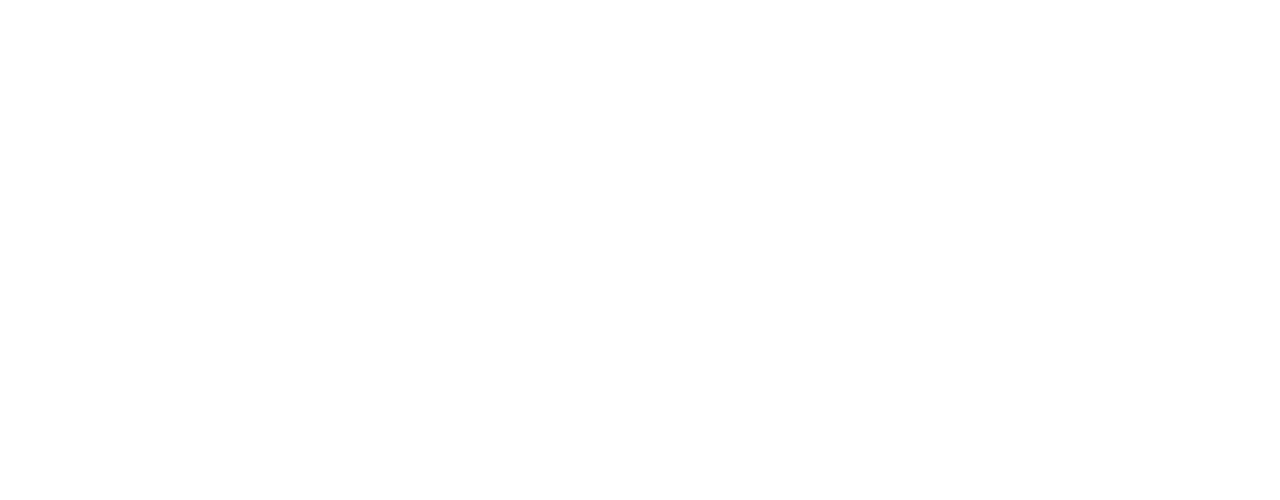
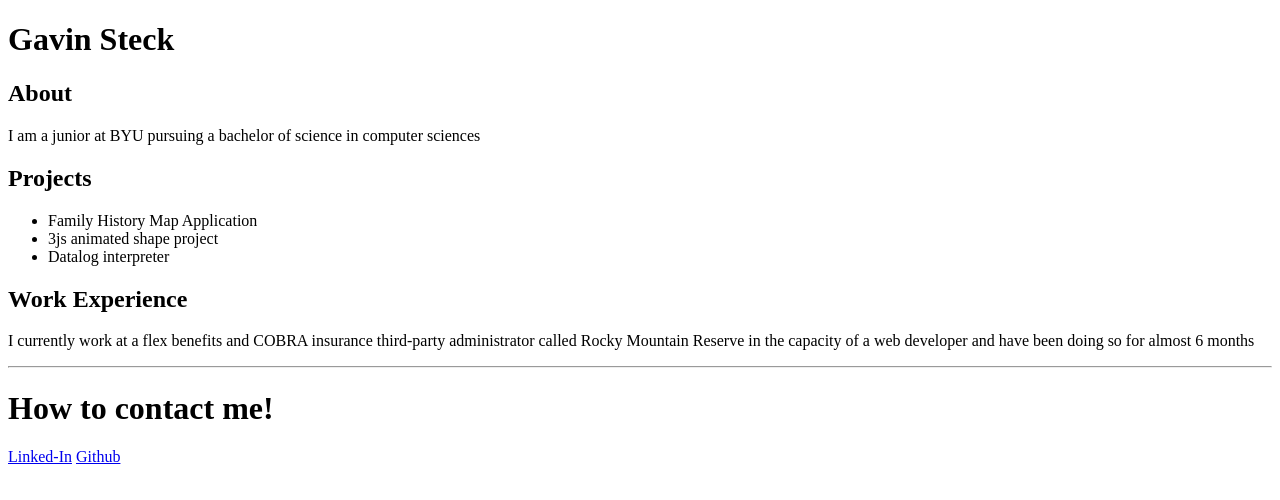
Before and after one commit to gmsteck/portfolio, a plain HTML site: page portfolio.html in a window 1280 px wide. Drawn offline with Linux system fonts and the light colour scheme.

Commit message:
Added content to portfolio

```diff
--- a/portfolio.html
+++ b/portfolio.html
@@ -1,9 +1,24 @@
 <!DOCTYPE html>
 <html>
     <head>
-
+        <title>Gavin Steck's portfolio</title>
     </head>
     <body>
-
+        <h1>Gavin Steck</h1>
+        <h2>About</h2>
+        <p>I am a junior at BYU pursuing a bachelor of science in computer sciences</p>
+        <h2>Projects</h2>
+        <ul>
+            <li>Family History Map Application</li>
+            <li>3js animated shape project</li>
+            <li>Datalog interpreter</li>
+        </ul>
+        <h2>Work Experience</h2>
+        <p>I currently work at a flex benefits and COBRA insurance third-party administrator called Rocky Mountain Reserve
+             in the capacity of a web developer and have been doing so for almost 6 months</p>
+        <hr/>
+        <h1>How to contact me!</h1>
+        <a href="https://www.linkedin.com/in/gavin-steck-a510a9219/">Linked-In</a>
+        <a href="https://github.com/gmsteck">Github</a>
     </body>
 </html>
```
